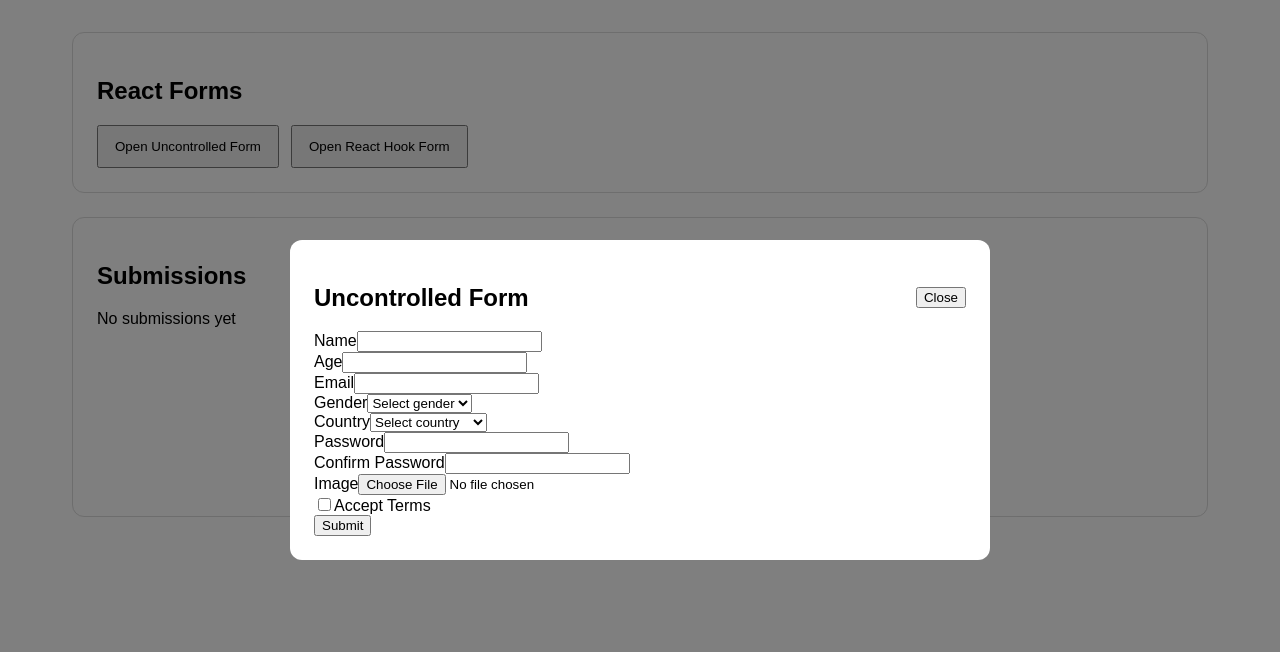
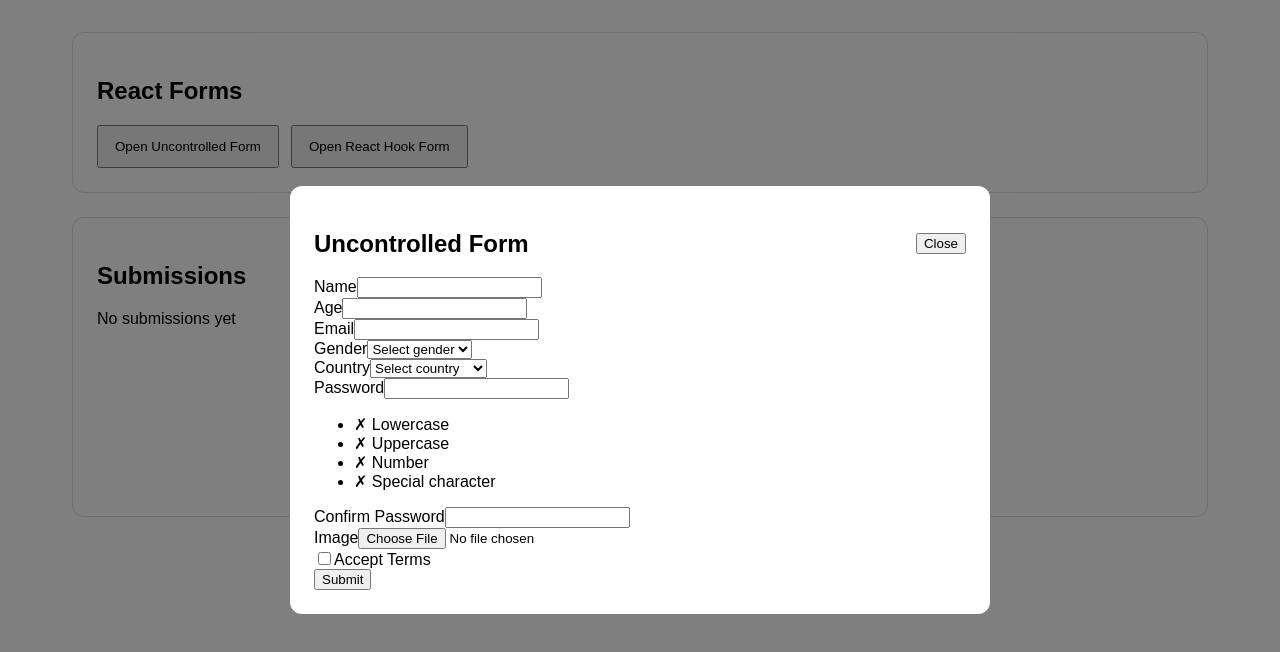
Before and after one commit to artkoro94/rs-react, a React (Vite) app: page / in a window 1280 px wide. Both pictures are taken after a click on the button "Open Uncontrolled Form". Shown: the top 652 px of the page. Built offline with nearby package versions, Linux system fonts and the light colour scheme.

Commit message:
feat: connect password strength indicator

```diff
--- a/src/components/forms/uncontrolled-form.tsx
+++ b/src/components/forms/uncontrolled-form.tsx
@@ -1,8 +1,10 @@
 import { useState } from 'react';
 import { COUNTRIES } from '../../constants/countries';
+import { PasswordStrength } from './password-strength';
 
 export const UncontrolledForm = () => {
   const [imagePreview] = useState('');
+  const [password, setPassword] = useState('');
 
   return (
     <form
@@ -73,7 +75,10 @@
           id="password"
           name="password"
           type="password"
+          onChange={(event) => setPassword(event.target.value)}
         />
+
+        <PasswordStrength password={password} />
       </div>
 
       <div>
```
